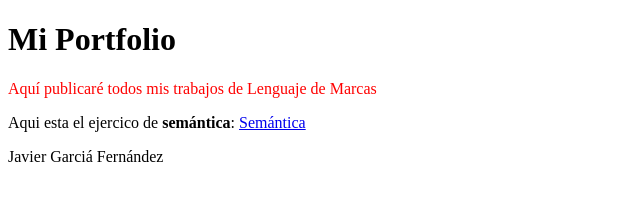
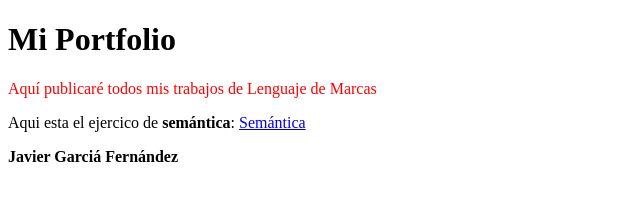
Before and after one commit to GitJaviASIR/gh_javi_asir, a plain HTML site: page index.html in a window 1280 px wide. Shown: the full height of the page, 0-640 px from the left. Drawn offline with Linux system fonts and the light colour scheme.

Commit message:
Oppenheimer

```diff
--- a/index.html
+++ b/index.html
@@ -9,6 +9,6 @@
     <h1>Mi Portfolio</h1>
         <p style="color:red;">Aquí publicaré todos mis trabajos de Lenguaje de Marcas</p>
         <p>Aqui esta el ejercico de <b>semántica</b>: <a href="semantica\index.html">Semántica</a></p>
-    <footer>Javier Garciá Fernández</footer>
+    <footer><b>Javier Garciá Fernández</b></footer>
 </body>
 </html>
```
